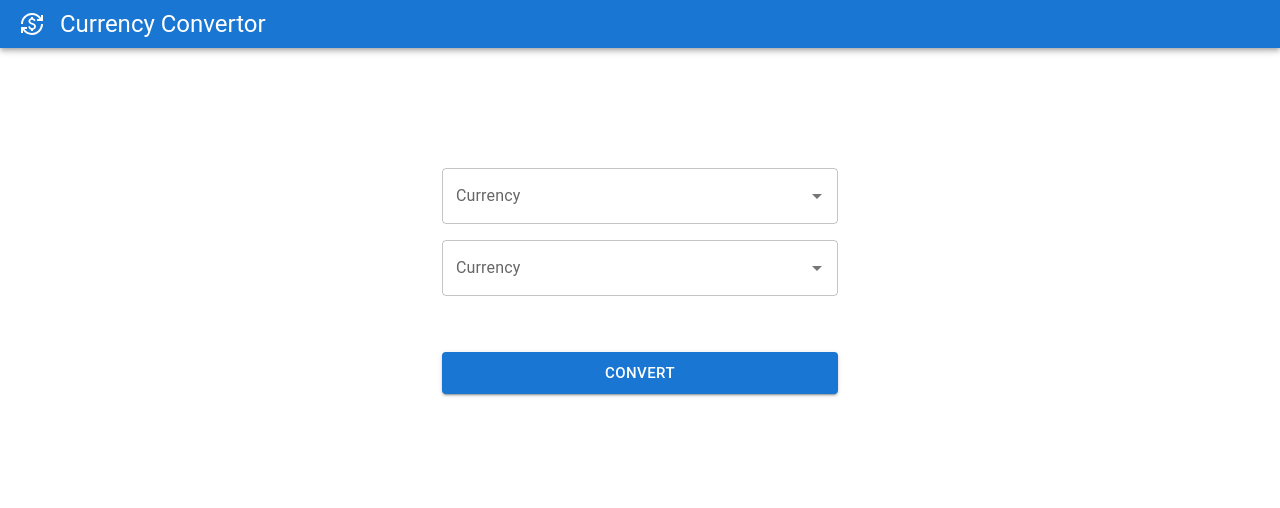
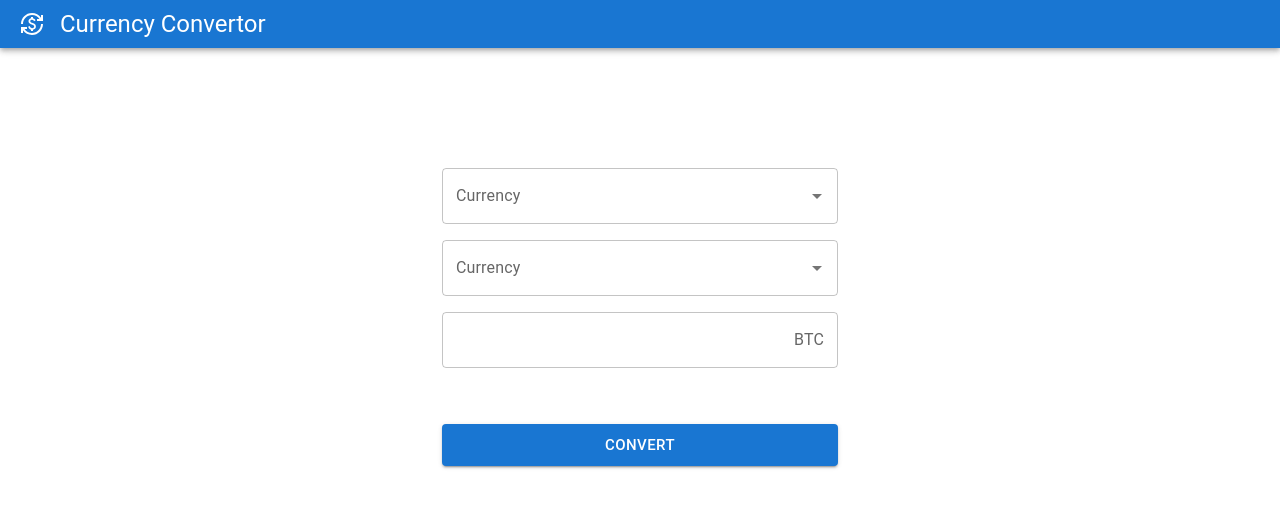
Before and after one commit to Pragya0712/currency-convertor-fe, a React (Create React App) app: page / in a window 1280 px wide. Shown: the top 508 px of the page. Built offline with nearby package versions, Linux system fonts and the light colour scheme.

Commit message:
amount-input

```diff
--- a/src/App.js
+++ b/src/App.js
@@ -1,6 +1,7 @@
 import { Box, Button, Container } from "@mui/material";
 import Header from "./components/Header";
 import AutocompleteSelect from "./components/AutocompleteSelect";
+import Textfield from "./components/Textfield";
 
 function App() {
 	return (
@@ -20,6 +21,7 @@ function App() {
 					gap={2}>
 					<AutocompleteSelect />
 					<AutocompleteSelect />
+					<Textfield />
 					<Button
 						size='large'
 						type='submit'
--- /dev/null
+++ b/src/components/Textfield.js
@@ -0,0 +1,21 @@
+import { FormControl, InputAdornment, OutlinedInput } from "@mui/material";
+import React from "react";
+
+const Textfield = () => {
+	return (
+		<FormControl fullWidth variant='outlined'>
+			<OutlinedInput
+				id='outlined-adornment-weight'
+				type='number'
+				endAdornment={<InputAdornment position='end'>BTC</InputAdornment>}
+				aria-describedby='outlined-weight-helper-text'
+				inputProps={{
+					"aria-label": "weight",
+				}}
+			/>
+			{/* <FormHelperText id='outlined-weight-helper-text'>Weight</FormHelperText> */}
+		</FormControl>
+	);
+};
+
+export default Textfield;
```
